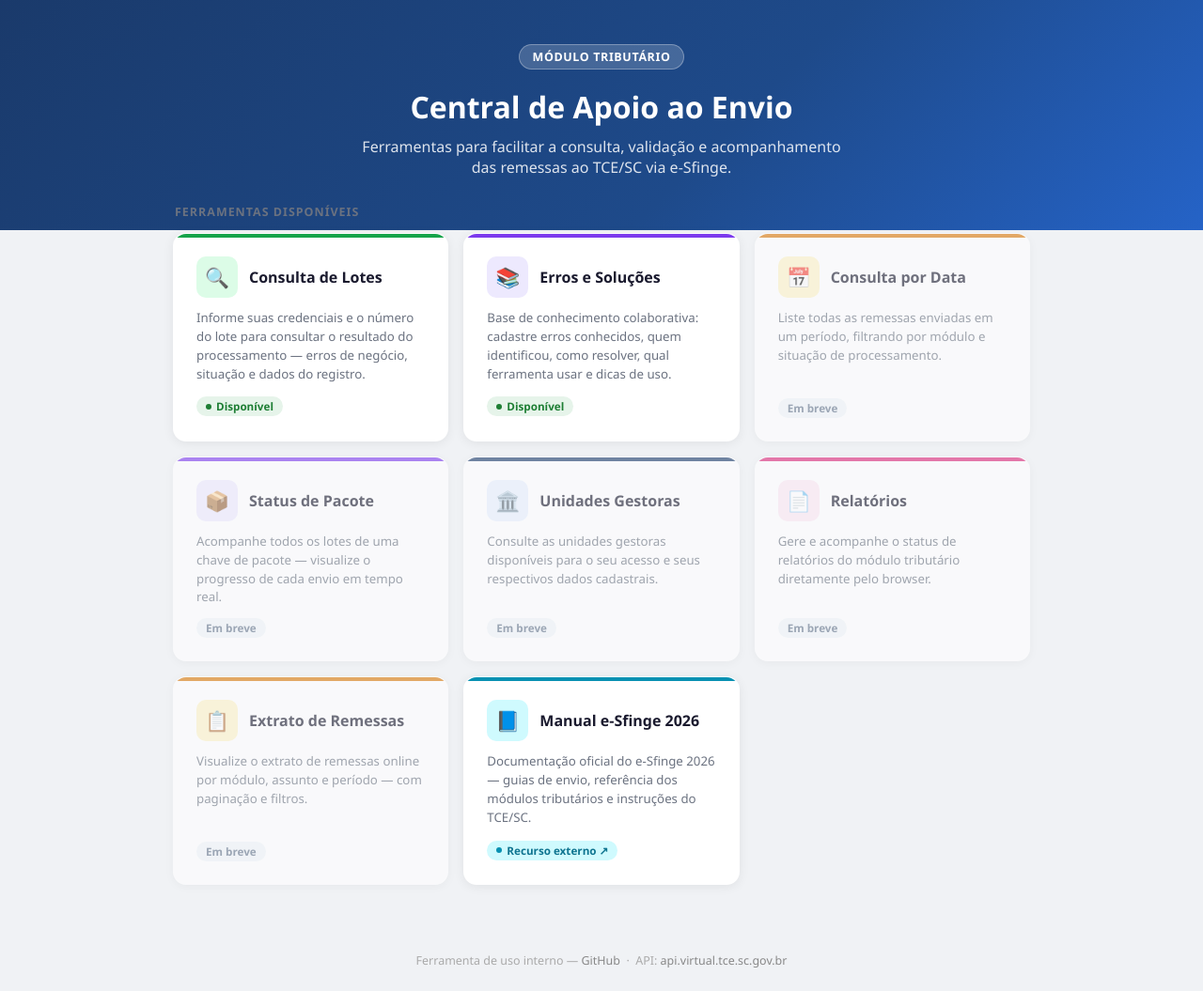
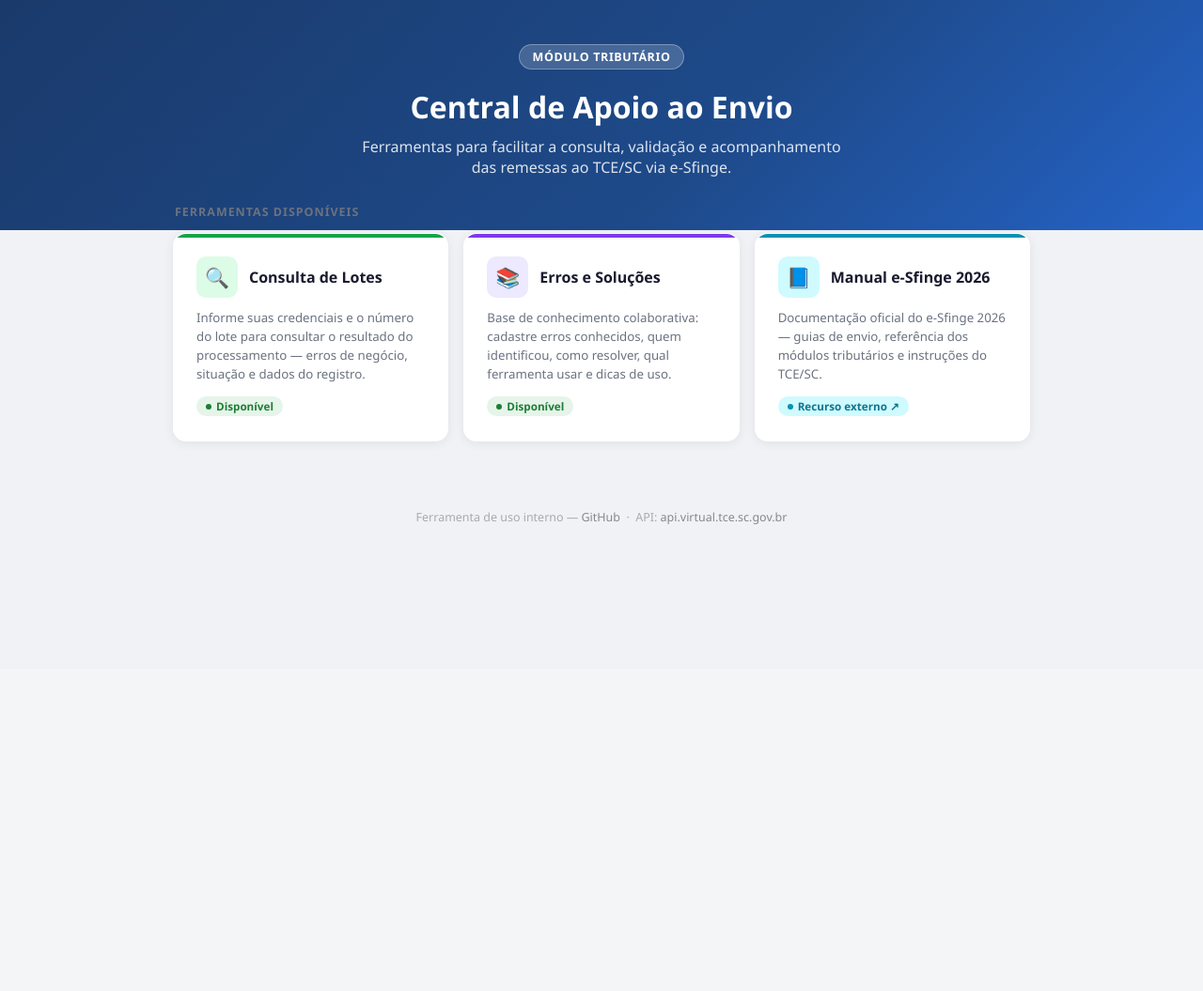
Before and after one commit to emanuelmelo87/tce-sc-consulta-lotes, a Flask app: page / in a window 1280 px wide. Shown: the part 88-1143 px from the top of the page at 94% size. After the commit the page ends 646 px from the top, so only its background shows below. Run offline with Flask 3, Linux system fonts and the light colour scheme.

Commit message:
chore: remove cards Em breve do index

```diff
--- a/templates/index.html
+++ b/templates/index.html
@@ -257,76 +257,6 @@
       </div>
     </a>
 
-    <!-- Em breve: Consulta por Data -->
-    <div class="tool-card bloqueado laranja">
-      <div class="card-header">
-        <div class="card-icon laranja">📅</div>
-        <div class="card-label">Consulta por Data</div>
-      </div>
-      <div class="card-desc">
-        Liste todas as remessas enviadas em um período, filtrando por módulo e situação de processamento.
-      </div>
-      <div class="card-footer">
-        <span class="tag tag-breve">Em breve</span>
-      </div>
-    </div>
-
-    <!-- Em breve: Status de Pacote -->
-    <div class="tool-card bloqueado roxo">
-      <div class="card-header">
-        <div class="card-icon roxo">📦</div>
-        <div class="card-label">Status de Pacote</div>
-      </div>
-      <div class="card-desc">
-        Acompanhe todos os lotes de uma chave de pacote — visualize o progresso de cada envio em tempo real.
-      </div>
-      <div class="card-footer">
-        <span class="tag tag-breve">Em breve</span>
-      </div>
-    </div>
-
-    <!-- Em breve: Unidades Gestoras -->
-    <div class="tool-card bloqueado">
-      <div class="card-header">
-        <div class="card-icon">🏛️</div>
-        <div class="card-label">Unidades Gestoras</div>
-      </div>
-      <div class="card-desc">
-        Consulte as unidades gestoras disponíveis para o seu acesso e seus respectivos dados cadastrais.
-      </div>
-      <div class="card-footer">
-        <span class="tag tag-breve">Em breve</span>
-      </div>
-    </div>
-
-    <!-- Em breve: Relatórios -->
-    <div class="tool-card bloqueado rosa">
-      <div class="card-header">
-        <div class="card-icon rosa">📄</div>
-        <div class="card-label">Relatórios</div>
-      </div>
-      <div class="card-desc">
-        Gere e acompanhe o status de relatórios do módulo tributário diretamente pelo browser.
-      </div>
-      <div class="card-footer">
-        <span class="tag tag-breve">Em breve</span>
-      </div>
-    </div>
-
-    <!-- Em breve: Extrato de Remessas -->
-    <div class="tool-card bloqueado laranja">
-      <div class="card-header">
-        <div class="card-icon laranja">📋</div>
-        <div class="card-label">Extrato de Remessas</div>
-      </div>
-      <div class="card-desc">
-        Visualize o extrato de remessas online por módulo, assunto e período — com paginação e filtros.
-      </div>
-      <div class="card-footer">
-        <span class="tag tag-breve">Em breve</span>
-      </div>
-    </div>
-
     <!-- Manual e-Sfinge 2026 (externo) -->
     <a href="https://esfinge-team.github.io/manual-esfinge-2026/" target="_blank" rel="noopener" class="tool-card ativo teal">
       <div class="card-header">
```
Also changed, not shown: index.html (+0 -70 lines).
